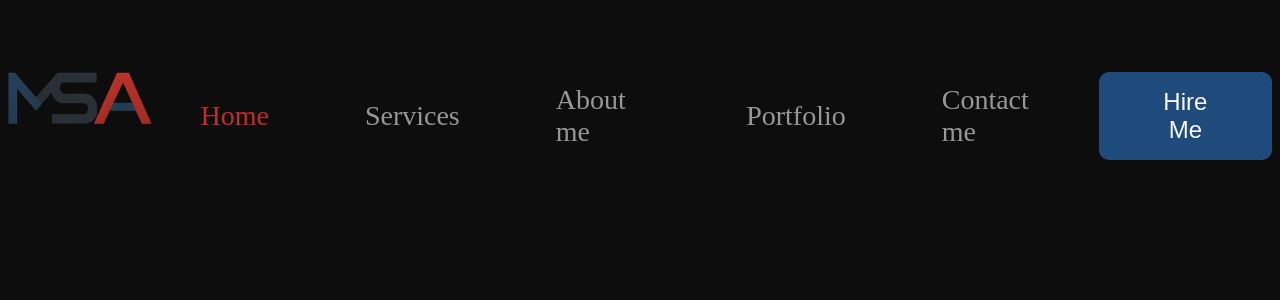
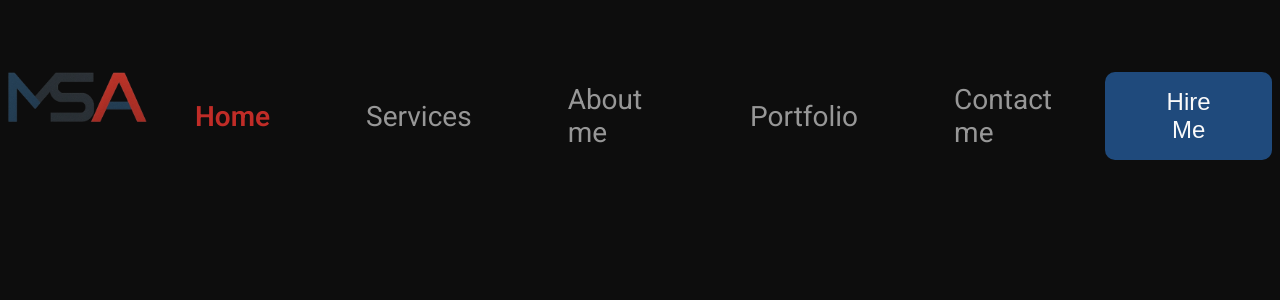
Before and after one commit to MSaeedAfshari/portfolio, a Next.js app: page / in a window 1280 px wide. Shown: the top 300 px of the page. Built offline with nearby package versions, Linux system fonts and the light colour scheme.

Commit message:
add font styles

```diff
--- a/styles/globals.css
+++ b/styles/globals.css
@@ -1,3 +1,5 @@
+@import url('https://fonts.googleapis.com/css2?family=Roboto:ital,wght@0,100..900;1,100..900&display=swap');
+
 :root {
   /* Light theme */
   --light_Background: #F5F7FA;
@@ -18,4 +20,7 @@
 
 body {
   background-color: var(--dark_Background);
+  font-family: "Roboto", sans-serif;
+  font-optical-sizing: auto;
+  font-style: normal;
 }
--- a/styles/navbar.module.css
+++ b/styles/navbar.module.css
@@ -23,10 +23,12 @@
     font-size: 1.75rem;
     padding: 0 3rem;
     color: var(--dark_Text_secondary);
+    font-weight: 400;
 }
 
 .active{
     color: var(--dark_Accent);
+    font-weight: 600;
 }
 
 .hireButton {
```
